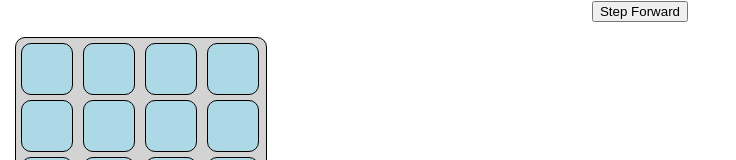
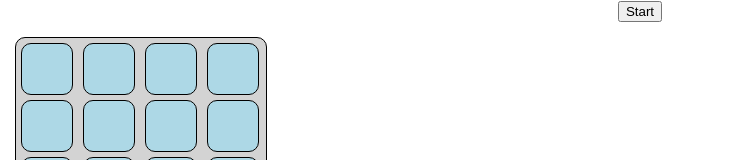
Before and after one commit to jedwards2/note-scroller, a React (Create React App) app: page / in a window 1280 px wide. Shown: the top 160 px of the page, without its empty margins (0-736 px from the left). Built offline with nearby package versions, Linux system fonts and the light colour scheme.

Commit message:
got sequencer to work

```diff
--- a/src/App.js
+++ b/src/App.js
@@ -5,6 +5,7 @@ import Grid from "./components/Grid/Grid";
 
 function App() {
   const [count, setCount] = useState(0);
+  const [running, setRunning] = useState(false);
   const [gridBorders, setGridBorders] = useState([false, false, false, false]);
   const [gridState, setGridState] = useState([
     [
@@ -32,10 +33,32 @@ function App() {
       { state: false, id: 15, note: "A3" },
     ],
   ]);
+
+  useEffect(() => {
+    const loop = new Tone.Loop((time) => {
+      setCount((prevCount) => prevCount + 1);
+
+      setGridBorders((prevState) => {
+        let index = count % gridState.length;
+        let prevIndex = (count - 1) % gridState.length;
+        let newState = [...prevState];
+        newState[prevIndex] = !prevState[prevIndex];
+        newState[index] = !prevState[index];
+        return newState;
+      });
+    }, "4n");
+
+    loop.start(0);
+
+    return () => {
+      loop.dispose();
+    };
+  });
+
   const synth = new Tone.PolySynth(Tone.Synth).toDestination();
 
-  function playNote(note) {
-    synth.triggerAttackRelease(note, "8n");
+  function playNote(note, time) {
+    synth.triggerAttackRelease(note, "8n", time);
   }
 
   function setBlock(id) {
@@ -60,22 +83,18 @@ function App() {
     });
   }
 
-  function stepForward() {
-    setCount((prevCount) => prevCount + 1);
-
-    setGridBorders((prevState) => {
-      let index = count % gridState.length;
-      let prevIndex = (count - 1) % gridState.length;
-      let newState = [...prevState];
-      newState[prevIndex] = !prevState[prevIndex];
-      newState[index] = !prevState[index];
-      return newState;
-    });
+  function switchRunning() {
+    if (!running) {
+      Tone.Transport.start();
+    } else {
+      Tone.Transport.stop();
+    }
+    setRunning((prevState) => !prevState);
   }
 
   return (
     <div className="App">
-      <button onClick={stepForward}>Step Forward</button>
+      <button onClick={switchRunning}>{running ? "Stop" : "Start"}</button>
       <Grid
         gridState={gridState}
         gridBackgrounds={gridBorders}
--- a/src/components/MusicBlock/MusicBlock.js
+++ b/src/components/MusicBlock/MusicBlock.js
@@ -3,9 +3,7 @@ import { useEffect } from "react";
 
 function MusicBlock({ blockState, setBlock, active, playNote }) {
   useEffect(() => {
-    console.log(blockState.note);
     if (blockState.state && active) {
-      console.log(blockState.note);
       playNote(blockState.note);
     }
   }, [active, blockState]);
```
